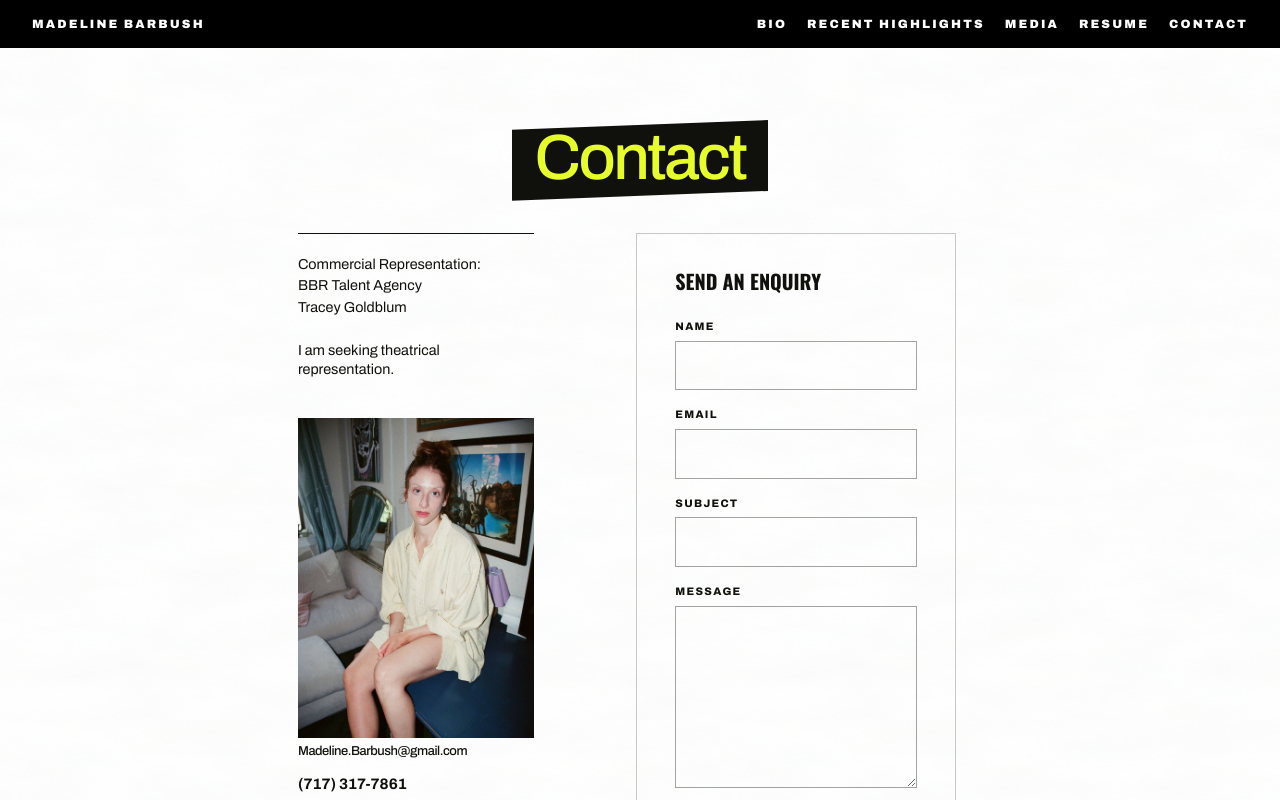
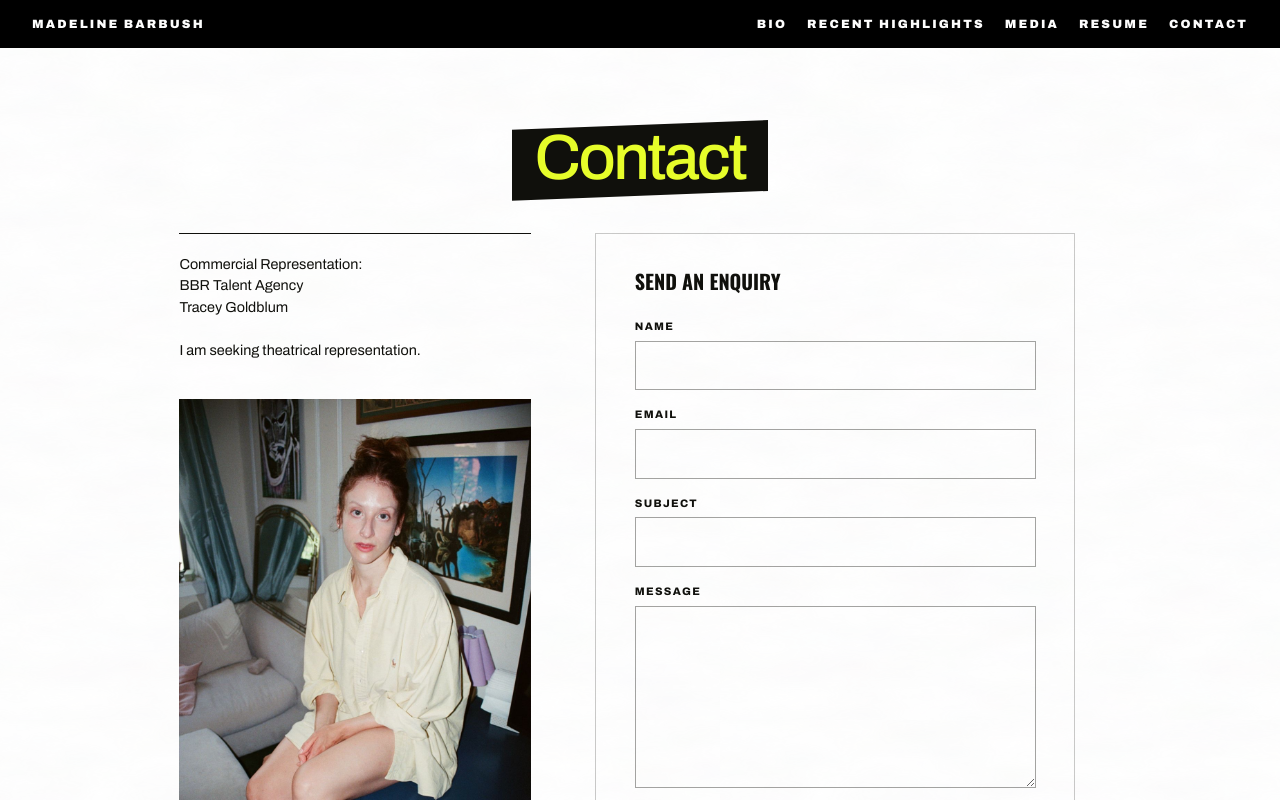
Before and after one commit to Joshjs1990/MadelineBarbush, a Next.js app: page /contact in a window 1280 px wide. Shown: the top 800 px of the page. Built offline with nearby package versions, Linux system fonts and the light colour scheme; no server answers.

Commit message:
Widen contact page layout

```diff
--- a/app/globals.css
+++ b/app/globals.css
@@ -2892,8 +2892,8 @@ img[data-editable-fit="contain"] { background: var(--paper); }
 .bio-simple-portrait img { object-fit: cover; object-position: center top; }
 .bio-simple-copy { max-width: 40rem; padding-top: .2rem; }
 .bio-simple-copy p { margin: 0 0 1rem; font-size: .98rem; font-weight: 400; line-height: 1.55; }
-.contact-layout { display: grid; grid-template-columns: minmax(0, .9fr) minmax(20rem, 1.1fr); gap: clamp(3rem, 8vw, 9rem); max-width: 78rem; margin: 0 auto; padding: 2rem 2rem 8rem; }
-.contact-info { align-self: center; max-width: 34rem; container-type: inline-size; }
+.contact-layout { display: grid; grid-template-columns: minmax(22rem, .88fr) minmax(30rem, 1.12fr); gap: clamp(2.5rem, 5vw, 5rem); max-width: 96rem; margin: 0 auto; padding: 2rem clamp(2rem, 4vw, 4rem) 8rem; }
+.contact-info { align-self: center; max-width: 42rem; container-type: inline-size; }
 .contact-kicker { margin: 0 0 1.2rem; color: var(--muted); font-size: .7rem; font-weight: 800; letter-spacing: .14em; text-transform: uppercase; }
 .contact-intro { margin: 0 0 1.5rem; font-size: 1.05rem; line-height: 1.4; }
 .contact-representation { margin: 0 0 2rem; font-size: .95rem; line-height: 1.5; }
@@ -2989,6 +2989,12 @@ body:not(.admin-page) .video-clip p { font-size: calc(.75rem * var(--type-small-
 .admin-typography-controls label select { margin-top: .05rem; }
 .admin-typography-controls label small { color: var(--admin-muted); font-size: .7rem; font-weight: 400; line-height: 1.35; letter-spacing: 0; text-transform: none; }
 
+@media (max-width: 820px) {
+  .contact-layout { grid-template-columns: 1fr; }
+  .contact-info, .contact-form-panel { width: 100%; max-width: none; }
+  .contact-simple-photo { width: 100%; }
+}
+
 @media (max-width: 700px) {
   .simple-page-heading { padding: 6rem 1rem 1.5rem; }
   .bio-simple-content, .resume-simple-grid, .resume-simple-intro, .contact-layout { grid-template-columns: 1fr; padding-inline: 1rem; }
@@ -3208,7 +3214,7 @@ body.editor-preview [data-editable-field] { cursor: pointer; outline: 1px dashed
 body.editor-preview [data-editable-field]:hover, body.editor-preview [data-editable-field]:focus-within { outline-color: var(--acid); background: rgb(232 255 42 / .08); }
 body.editor-preview [data-editable-kind="image"] { outline-offset: -3px; }
 
-.contact-simple-photo { position: relative; width: min(100%, 25rem); min-height: 20rem; margin: 2.4rem 0 0; overflow: hidden; background: var(--ink); }
+.contact-simple-photo { position: relative; width: min(100%, 34rem); min-height: clamp(26rem, 40vw, 34rem); margin: 2.4rem 0 0; overflow: hidden; background: var(--ink); }
 .contact-simple-photo:has(img[data-editable-fit="contain"]) { background: var(--paper); }
 .contact-simple-photo img { object-fit: contain; object-position: 50% 15%; }
 .contact-representation[data-editable-kind="richText"] p { margin: 0 0 1.4rem; }
```
